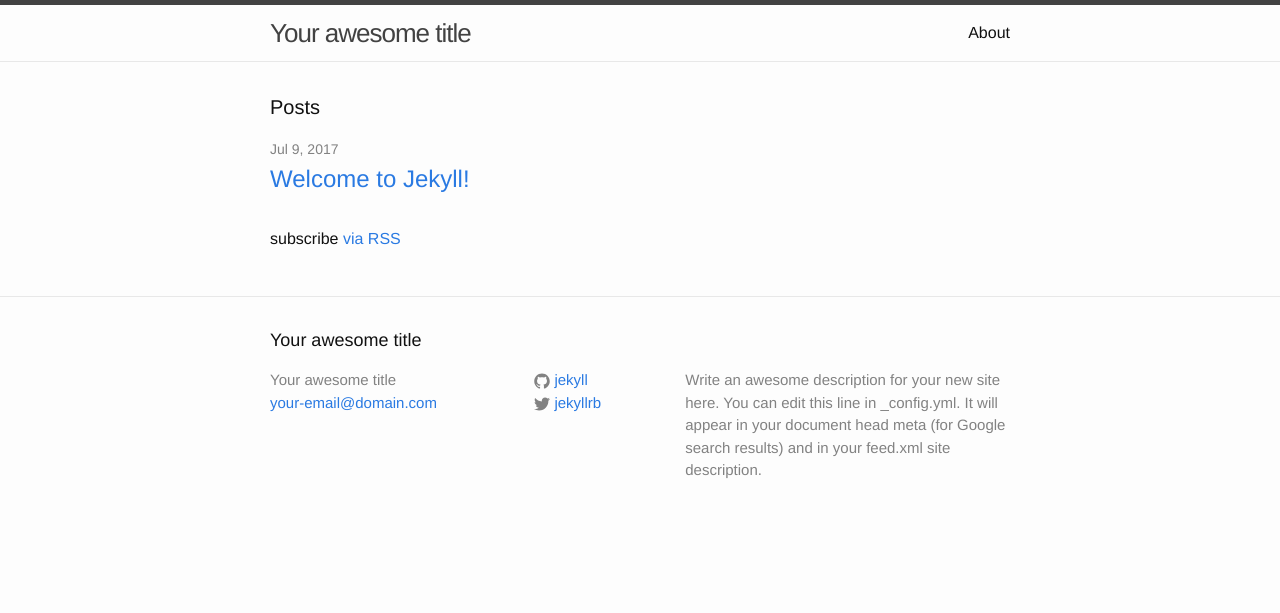
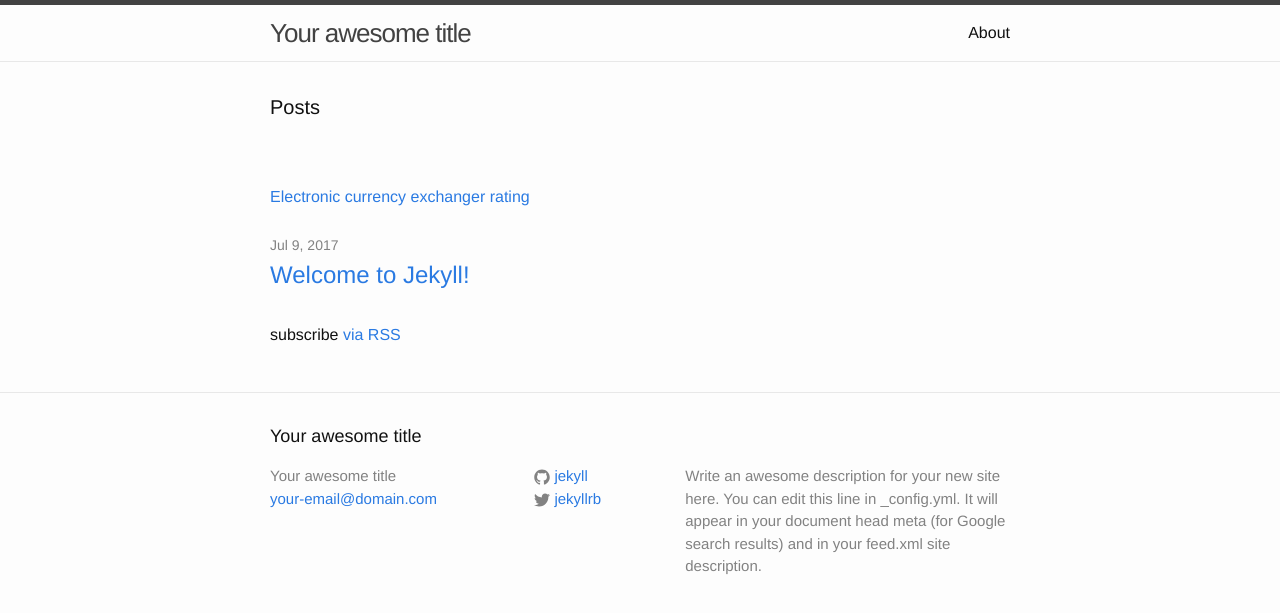
Before and after one commit to omarcheriguioc/omarcheriguioc.github.io, a Jekyll site: the page built from index.html, in a window 1280 px wide. Shown: the top 613 px of the page. Built offline with Jekyll 4.4.1, drawn with Linux system fonts in a browser that asks for light colours.

Commit message:
Update index.html

```diff
--- a/index.html
+++ b/index.html
@@ -5,6 +5,10 @@ layout: default
 <div class="home">
 
   <h1 class="page-heading">Posts</h1>
+
+  <br><br>
+  <a target="_blank" href="https://www.bestchange.com/?p=215855">Electronic currency exchanger rating</a>
+  <br><br>
 
   <ul class="post-list">
     {% for post in site.posts %}
```
